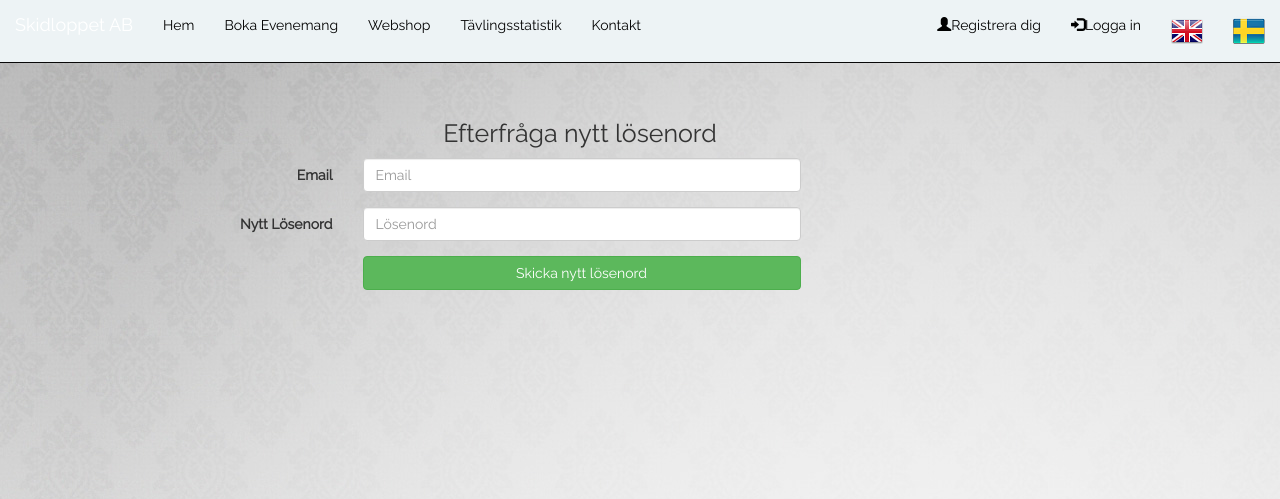
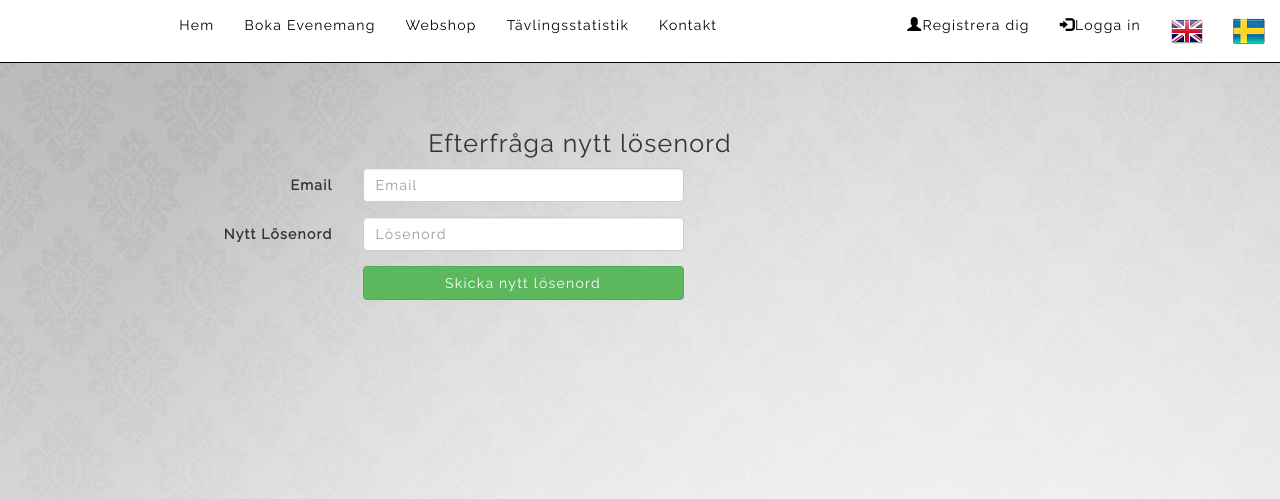
Before and after one commit to felixahlcrona/Grupp-4-AB, a PHP site: page /Glomtlosenord.php in a window 1280 px wide. Shown: the top 499 px of the page. Run offline with PHP 8.4, Linux system fonts and the light colour scheme; data that the repository does not hold is empty; some libraries are stand-ins or nearby versions.

Commit message:
Add files via upload

```diff
--- a/app.css
+++ b/app.css
@@ -1,9 +1,10 @@
 /* All extern CSS is placed here */
 * {
 	font-family: 'Raleway', sans-serif;
+	letter-spacing: 0.125rem;
 }
 nav.navbar.navbar-inverse.navbar-fixed-top {
-	background-color: #EDF3F5;
+	background-color: white;
 }
 
 ul.nav.navbar-nav > li > a {
@@ -27,12 +28,13 @@
 }
 
 div.col-sm-9 {
-	width:40%;
+	width:30%;
 }
 
 .reg-text {
 	text-align: center;
 	font-size:25px;
+	margin-top:30px;
 }
 
 .collapsboka
@@ -62,3 +64,12 @@
 	margin-right:5%;
 
 	}
+
+div.logo {
+	height:70px;
+	width:150px;
+	background: url("bilder/Logotype.jpg")center center no-repeat transparent;
+	background-size:cover;
+	margin-top:8px;
+
+}
```
